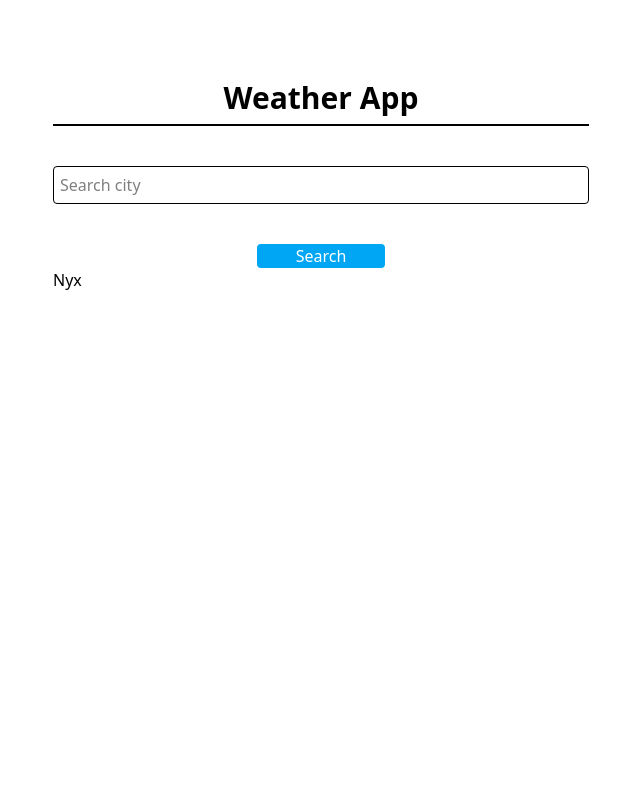
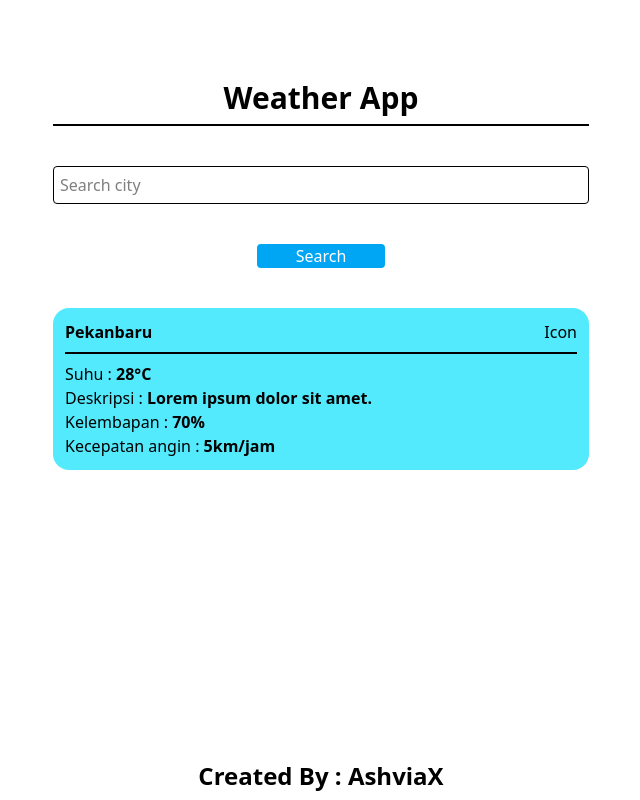
Before and after one commit to ArveonTech/Weather-App, a React (Vite) app: page / in a window 1280 px wide. Shown: the whole page, without its empty margins (319-959 px from the left). Built offline with nearby package versions, Linux system fonts and the light colour scheme.

Commit message:
Membuat ui #2

```diff
--- a/src/App.jsx
+++ b/src/App.jsx
@@ -6,11 +6,35 @@ function App() {
           <h1 className="font-semibold text-3xl text-center border-b-2 pb-2">Weather App</h1>
         </header>
         <main>
-          <input className="w-full mt-10 p-1.5 border rounded" name="city" type="search" placeholder="Search city" aria-label="Search for city weather" />
-          <button className="block w-32 mx-auto mt-10 rounded-sm bg-sky-500 text-white font-medium">Search</button>
+          <div>
+            <input className="w-full mt-10 p-1.5 border rounded" name="city" type="search" placeholder="Search city" aria-label="Search for city weather" />
+            <button className="block w-32 mx-auto mt-10 rounded-sm bg-sky-500 text-white font-medium">Search</button>
+          </div>
+          <div className="w-full bg-cyan-300 p-3 rounded-2xl mt-10">
+            <header className="flex justify-between border-b-2 pb-2">
+              <p>
+                <span className="font-bold">Pekanbaru</span>
+              </p>
+              <p>Icon</p>
+            </header>
+            <p className="mt-2">
+              Suhu : <span className="font-bold">28°C</span>
+            </p>
+            <p>
+              Deskripsi : <span className="font-bold">Lorem ipsum dolor sit amet.</span>
+            </p>
+            <p>
+              Kelembapan : <span className="font-bold">70%</span>
+            </p>
+            <p>
+              Kecepatan angin : <span className="font-bold">5km/jam</span>
+            </p>
+          </div>
         </main>
-        <footer>Nyx</footer>
       </div>
+      <footer className="w-full absolute bottom-0">
+        <h2 className="text-center h-10 font-semibold text-2xl">Created By : AshviaX</h2>
+      </footer>
     </>
   );
 }
```
